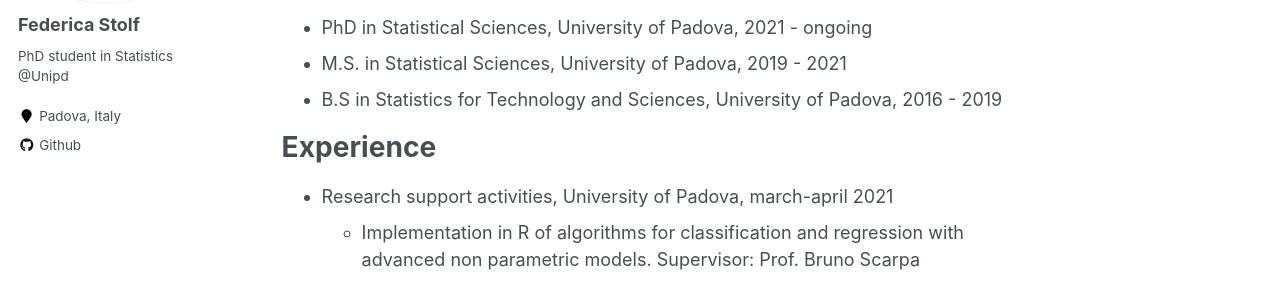
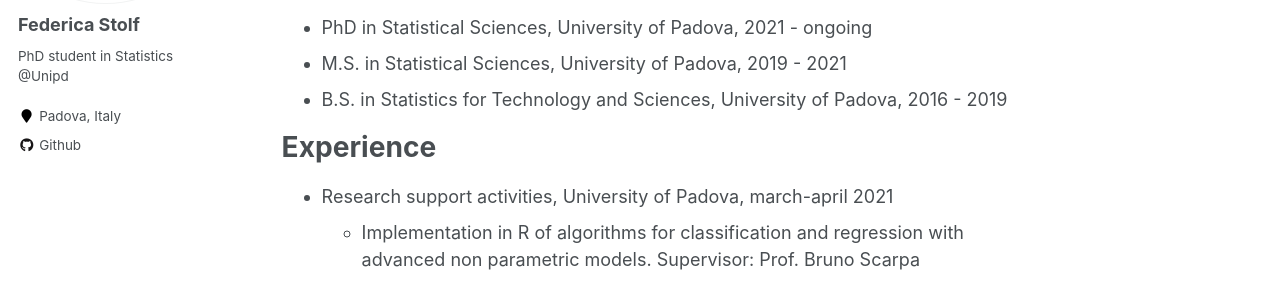
Before and after one commit to federicastolf/federicastolf.github.io, a Jekyll site: the page built from _pages/about.md, in a window 1280 px wide and 1021 px high. Shown: the part 248-530 px from the top of the window. Built offline with Jekyll 4.4.1, drawn with Linux system fonts in a browser that asks for light colours.

```diff
--- a/_pages/about.md
+++ b/_pages/about.md
@@ -14,7 +14,7 @@ Education
 ======
 * PhD in Statistical Sciences, University of Padova, 2021 - ongoing
 * M.S. in Statistical Sciences, University of Padova, 2019 - 2021
-* B.S in Statistics for Technology and Sciences, University of Padova, 2016 - 2019
+* B.S. in Statistics for Technology and Sciences, University of Padova, 2016 - 2019
 
 Experience
 ======
```
